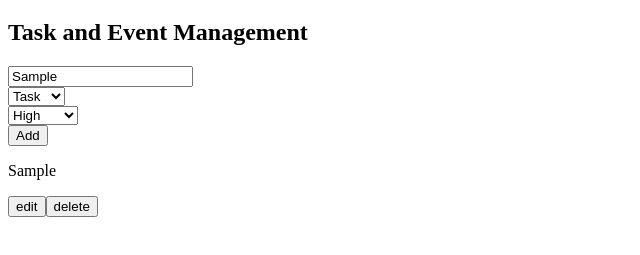
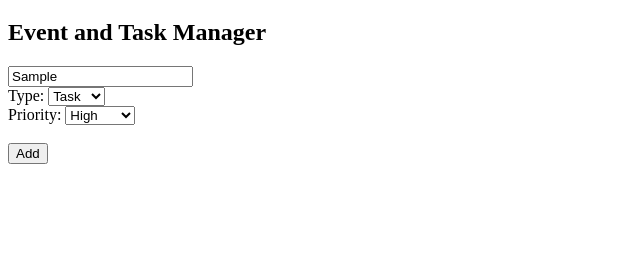
Before and after one commit to R001h/proyecto2, a plain HTML site: page scr/portaljob.html in a window 1280 px wide. Both pictures are taken after typing "Sample" into the empty fields and a click on the button "Add". Shown: the part 61-316 px from the top of the page, without its empty margins (0-640 px from the left). Drawn offline with Linux system fonts and the light colour scheme.

Commit message:
cambios update

```diff
--- a/scr/js/portal.js
+++ b/scr/js/portal.js
@@ -1,13 +1,25 @@
-const taskMain = document.getElementById("taskMain")
-const addJ = document.getElementById("add1")
+const taskMain = document.getElementById("taskMain");
+const addJ = document.getElementById("add1");
+const containerTask = document.getElementById("containerTask");
+const prioritySelect = document.getElementById("prioritySelect");
+const typeSelect = document.getElementById("typeSelect");
+
+
+const eventTitle = document.getElementById("eventTitle");
+const eventDate = document.getElementById("eventDate");
+const addEventBtn = document.getElementById("addEventBtn");
+const eventsContainer = document.getElementById("eventsContainer");
+
 
 addJ.addEventListener("click",function(){
-   const taskS = taskMain.value
-   const ptask = document.createElement("p")
+   const taskS = taskMain.value.trim; // calor campo text
+   const selectedType = typeSelect.value; // Obtiene (tarea o evento)
+   const selectedPriority = prioritySelect.value; // Obtieneprioridad seleccionada
 
-   const divHijo = document.createElement("div")
-   const btnDelete= document.createElement("button")
-   const btnEdit= document.createElement("button")
+    if(taskS ===""){
+        alert("please introduce task or event") // No campos vacios
+        return;
+    }
 
         ptask.innerHTML=taskS
         btnDelete.innerHTML="delete"
--- a/scr/portaljob.html
+++ b/scr/portaljob.html
@@ -8,26 +8,31 @@
 <body>
 
 <H1>Portal Job</H1>
-<h2>Task and Event Management</h2>
-<div class="form-container">
+ <h2>Event and Task Manager</h2>
+
+    <div>
         <input type="text" id="taskMain" placeholder="Enter task or event">
         <br>
+        <label for="typeSelect">Type:</label>
         <select id="typeSelect">
             <option value="task">Task</option>
             <option value="event">Event</option>
         </select>
         <br>
+        <label for="prioritySelect">Priority:</label>
         <select id="prioritySelect">
             <option value="high">High</option>
             <option value="medium">Medium</option>
             <option value="low">Low</option>
         </select>
         <br>
+        <label for="eventDate" id="dateLabel" style="display:none;">Event Date:</label>
+        <input type="date" id="eventDate" style="display:none;">
+        <br>
         <button type="button" id="add1">Add</button>
         <div id="containerTask"></div>
     </div>
 
-
 <script src="/proyecto2/scr/js/portal.js"></script>
 </body>
 </html>
```
Lines whose indentation alone changed are shown as unchanged.
